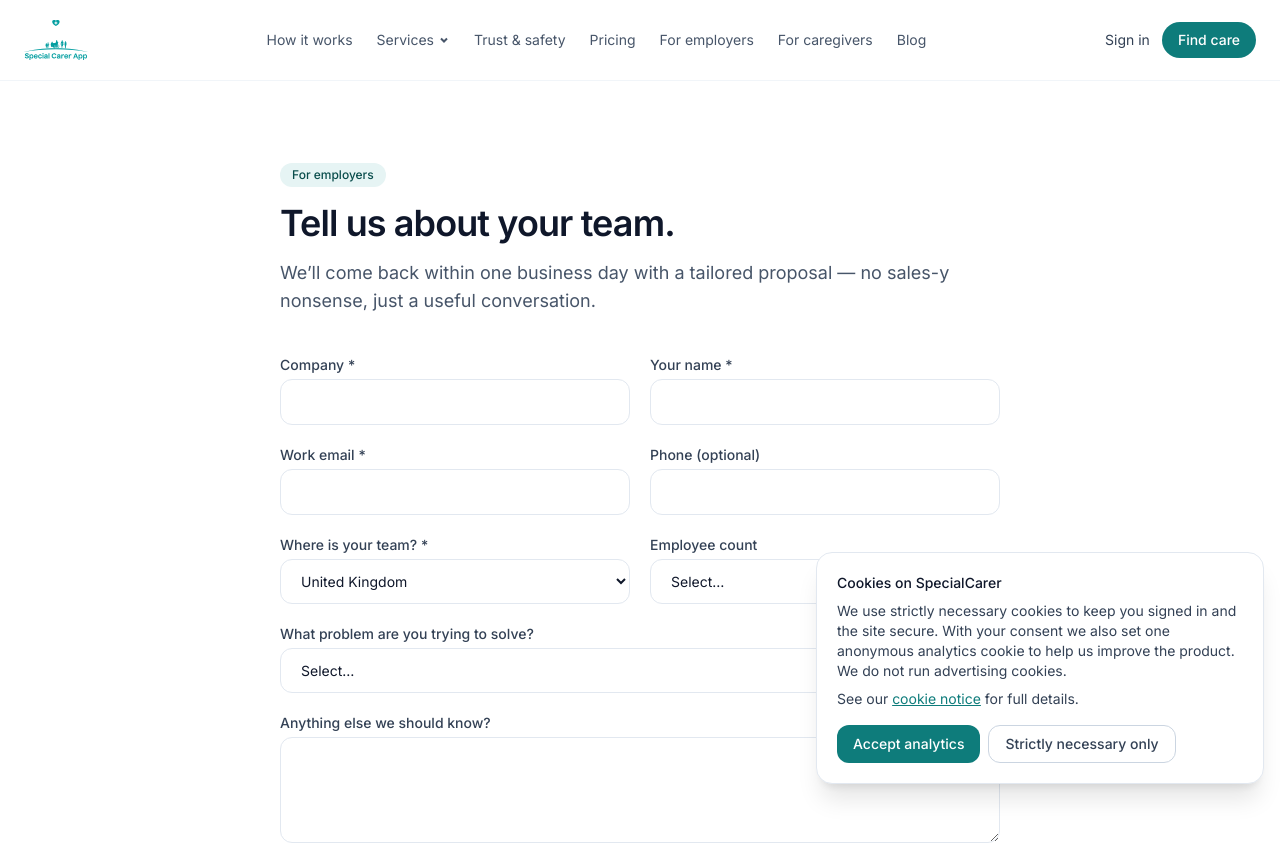
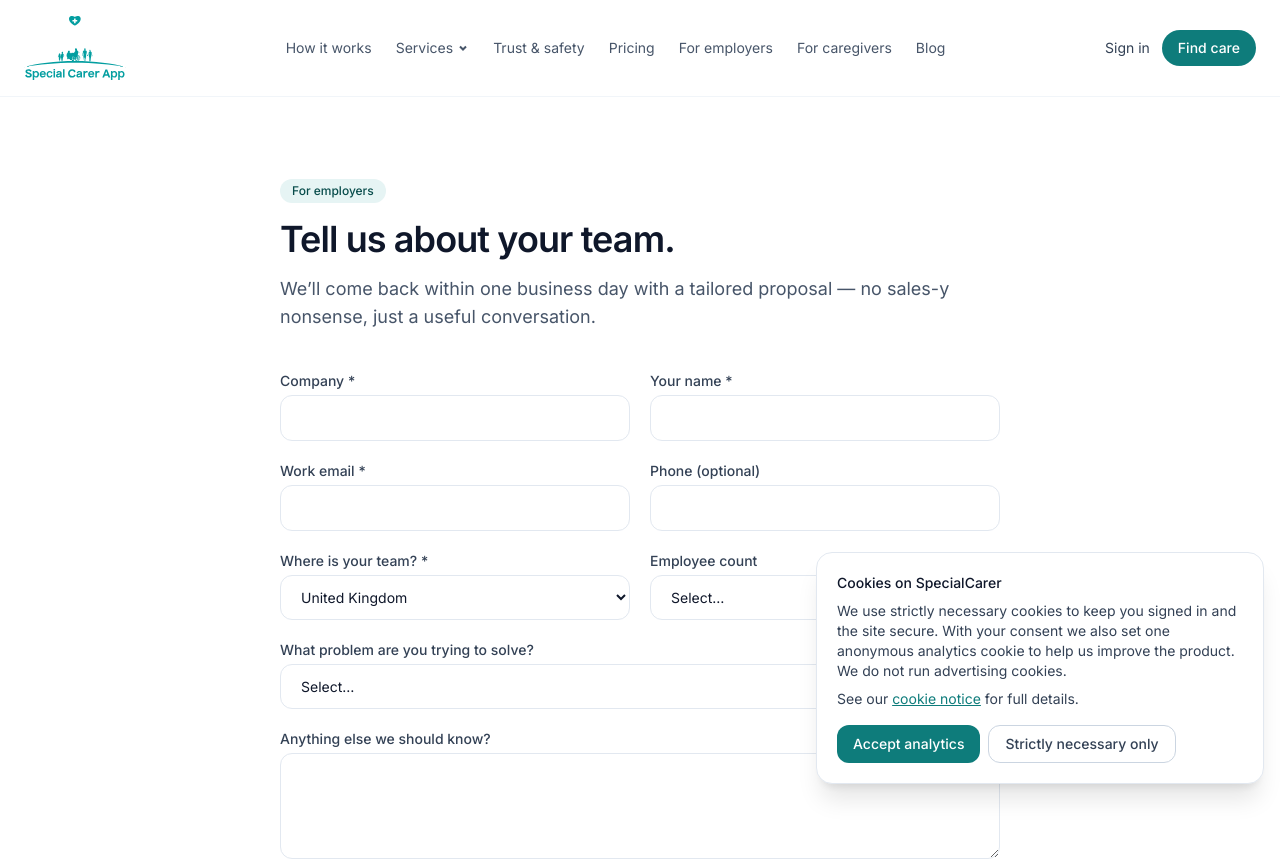
Before and after one commit to specialcarer-com/specialcarer, a Next.js app: page /employers/contact in a window 1280 px wide. Shown: the top 859 px of the page. Built offline with nearby package versions, Linux system fonts and the light colour scheme; no server answers.

Commit message:
Increase header logo size for better brand visibility (h-10 → h-14/h-16)

```diff
--- a/src/components/site-header.tsx
+++ b/src/components/site-header.tsx
@@ -19,15 +19,15 @@ export default async function SiteHeader() {
   }
 
   return (
-    <header className="px-6 py-5 flex items-center justify-between border-b border-slate-100 bg-white">
+    <header className="px-6 py-4 flex items-center justify-between border-b border-slate-100 bg-white">
       <Link href="/" className="flex items-center" aria-label="SpecialCarer — home">
         <Image
           src="/brand/logo.svg"
           alt="SpecialCarer"
-          width={161}
-          height={101}
+          width={322}
+          height={202}
           priority
-          className="h-10 w-auto"
+          className="h-14 md:h-16 w-auto"
         />
       </Link>
       <nav className="hidden md:flex items-center gap-6 text-sm text-slate-600">
```
